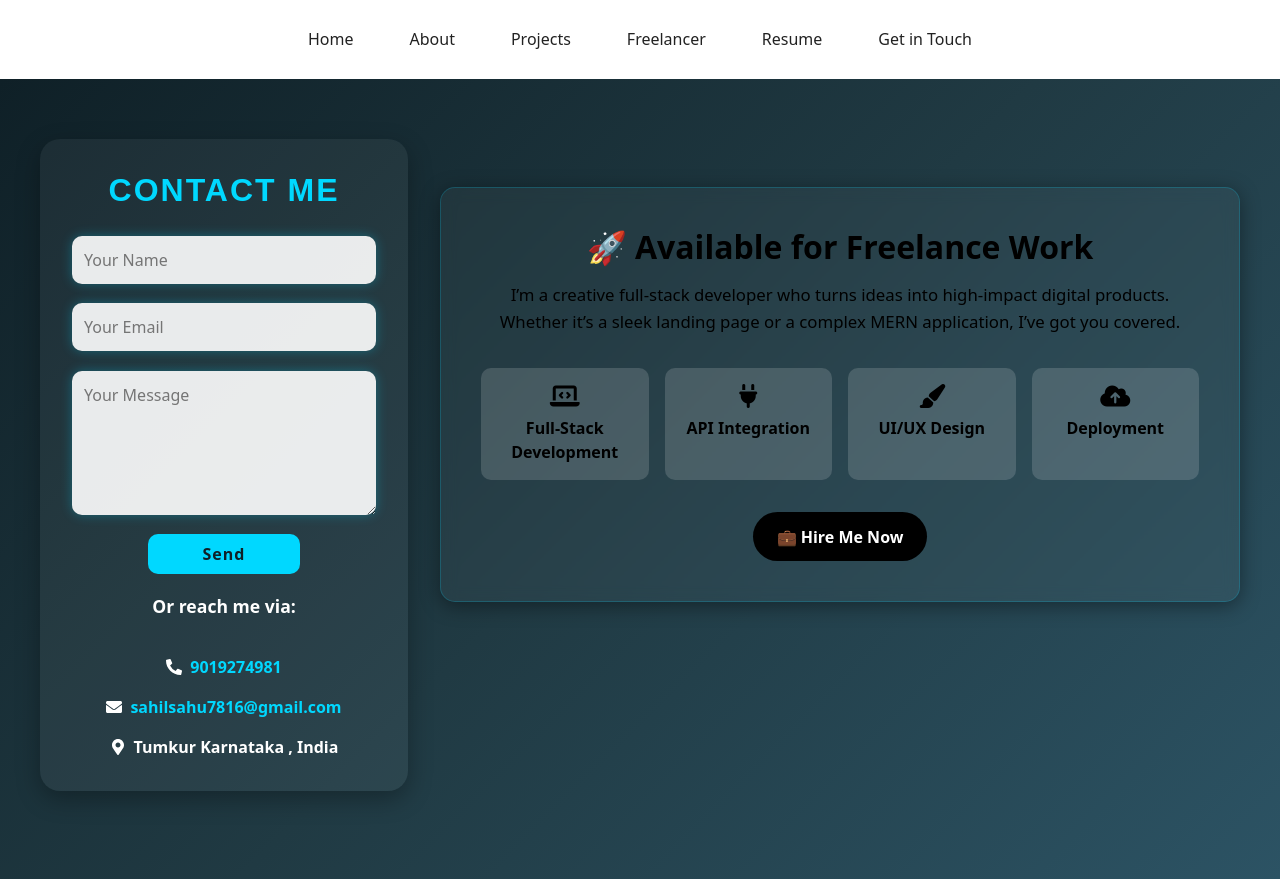
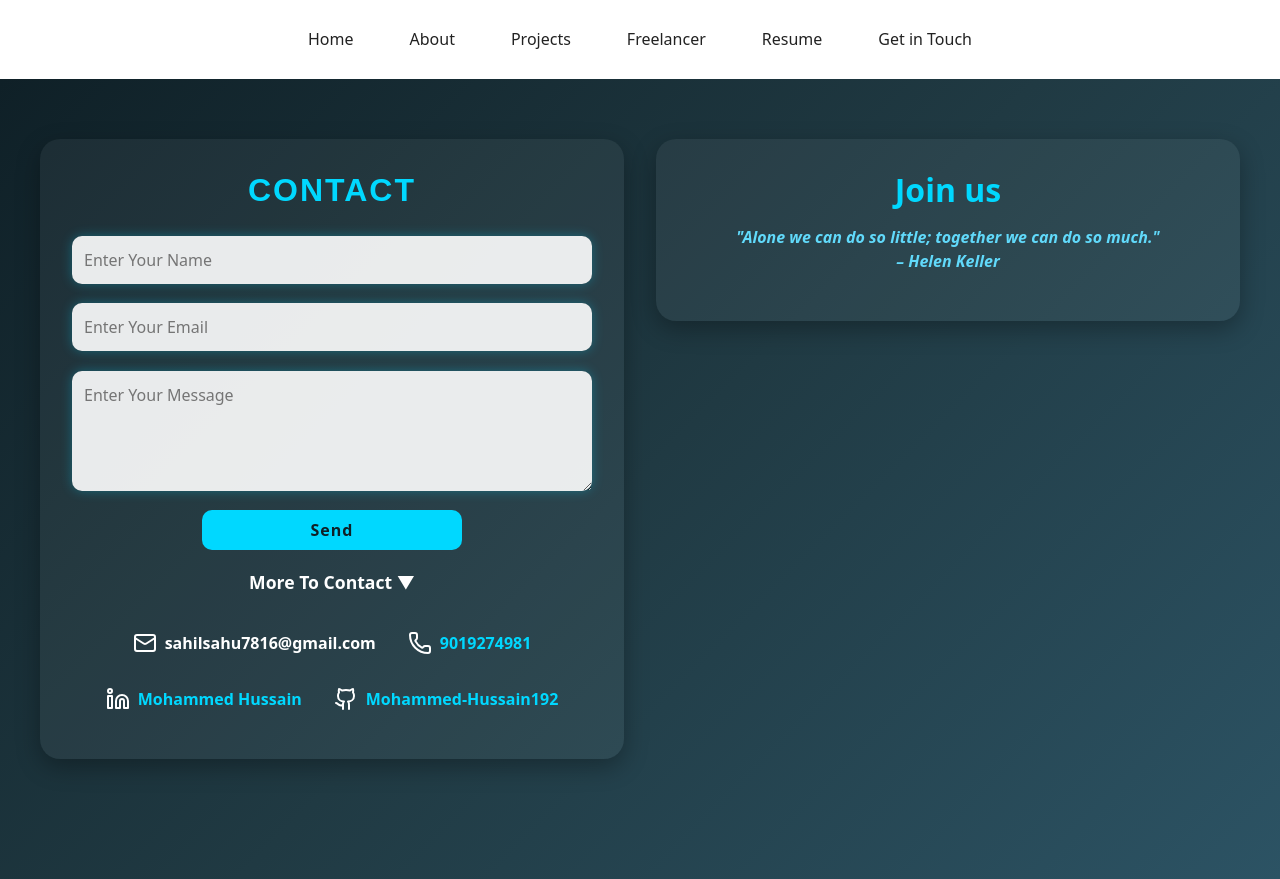
Before and after one commit to Mohammed-Hussain192/MERN-portfolio, a React (Vite) app in the folder frontend/: page /Contact in a window 1280 px wide. Built offline with nearby package versions, Linux system fonts and the light colour scheme.

Commit message:
Update Contacts.jsx

```diff
--- a/frontend/src/pages/Contacts.jsx
+++ b/frontend/src/pages/Contacts.jsx
@@ -1,75 +1,129 @@
-import React from "react";
-import { FaPhoneAlt, FaEnvelope, FaMapMarkerAlt } from "react-icons/fa";
-import "../styles/Contact.css";
-import Navbar from "../components/Navbar";
+import React from 'react';
+import Navbar from '../components/Navbar';
+import { Phone, Mail, Linkedin, Github } from "lucide-react";
+import axios from 'axios';
+import gsap from "gsap";
+import { useGSAP } from "@gsap/react";
+import { useForm } from "react-hook-form";
+import { ToastContainer, toast } from 'react-toastify';
+import 'react-toastify/dist/ReactToastify.css'; // import styles
+import '../styles/contact.css';
 
-const Contact = () => {
+gsap.registerPlugin(useGSAP);
+
+function Contacts() {
+  useGSAP(() => {
+    gsap.fromTo(".Homecont", { height: 0, opacity: 0 }, { height: "100vh", opacity: 1, duration: 1 });
+    gsap.fromTo("#input", { x: 101, opacity: 0 }, { x: 0, opacity: 1, duration: 0.5, stagger: 0.2, delay: 1 });
+    gsap.fromTo("#btn", { x: -101, opacity: 0 }, { x: 0, opacity: 1, duration: 0.5, stagger: 0.2, delay: 1 });
+    gsap.fromTo(".hee", { x: -1001, opacity: 0 }, { x: 0, opacity: 1, duration: 1.5, delay: 1 });
+  });
+
+  const { register, handleSubmit, reset, formState: { errors } } = useForm();
+
+  const onSubmit = async (data) => {
+    try {
+      const response = await axios.post("https://mern-backend-ee1e.onrender.com/addUser", data);
+      toast.success(response.data.message || "Message sent successfully!");
+      reset();
+    } catch (error) {
+      toast.error("Error adding user");
+    }
+  };
+
   return (
     <>
-    <Navbar/>
-      <div className="Homecont" id="contact">
+    <Navbar />
+      <div className="Homecont">
 
       <div className="cont">
+        <form onSubmit={handleSubmit(onSubmit)} noValidate>
+          <h2 className="co">Contact</h2>
 
-        {/* ===== FORM SECTION ===== */}
-        <form>
-          <h2 className="co">Contact Me</h2>
-          <input type="text" id="input" placeholder="Your Name" required />
-          <input type="email" id="input" placeholder="Your Email" required />
-          <textarea rows="5" placeholder="Your Message"></textarea>
-          <button id="btn" type="submit">Send</button>
+          <input
+            id="input"
+            placeholder="Enter Your Name"
+            {...register("name", { required: "Name is required" })}
+          />
+          {errors.name && <p className="error">{errors.name.message}</p>}
 
-          <p className="hee">Or reach me via:</p>
+          <input
+            type="email"
+            id="input"
+            placeholder="Enter Your Email"
+            {...register("email", {
+              required: "Email is required",
+              pattern: { value: /^\S+@\S+$/i, message: "Invalid email address" }
+            })}
+          />
+          {errors.email && <p className="error">{errors.email.message}</p>}
+
+          <textarea
+            id="input"
+            placeholder="Enter Your Message"
+            rows={4}
+            {...register("message", { required: "Message is required" })}
+          ></textarea>
+          {errors.message && <p className="error">{errors.message.message}</p>}
+
+          <input type="submit" id="btn" value="Send" />
+
+          <p className="hee">More To Contact ▼</p>
           <div className="emo">
-            <div className="do">
-              <FaPhoneAlt /> <a href="tel:+919019274981">9019274981</a>
-            </div>
-            <div className="do">
-              <FaEnvelope /> <a href="mailto:sahilsahu7816@gmail.com">sahilsahu7816@gmail.com</a>
-            </div>
-            <div className="do">
-              <FaMapMarkerAlt /> <span>Tumkur Karnataka , India</span>
-            </div>
+            <p className="do">
+              <Mail /> <span>sahilsahu7816@gmail.com</span>
+            </p>
+            <p className="do">
+              <Phone /> <a href="tel:9019274981">9019274981</a>
+            </p>
+            <p className="do">
+              <Linkedin />
+              <a
+                href="https://www.linkedin.com/in/mohammed-hussain-484026260/"
+                target="_blank"
+                rel="noopener noreferrer"
+              >
+                Mohammed Hussain
+              </a>
+            </p>
+            <p className="do">
+              <Github />
+              <a
+                href="https://github.com/Mohammed-Hussain192"
+                target="_blank"
+                rel="noopener noreferrer"
+              >
+                Mohammed-Hussain192
+              </a>
+            </p>
           </div>
         </form>
 
-        {/* ===== JOIN SECTION ===== */}
-       <div className="freelancer-card">
-  <div className="freelancer-content">
-    <h2>🚀 Available for Freelance Work</h2>
-    <p>
-      I’m a creative full-stack developer who turns ideas into high-impact digital products.
-      Whether it’s a sleek landing page or a complex MERN application, I’ve got you covered.
-    </p>
+        <div className="join">
+          <h1 className="j">Join us</h1>
+          <p className="hee">
+            "Alone we can do so little; together we can do so much." <br />
+            – Helen Keller
+          </p>
+        </div>
+      </div>
 
-    <div className="freelancer-services">
-      <div className="service-box">
-        <i className="fas fa-laptop-code"></i>
-        <span>Full-Stack Development</span>
-      </div>
-      <div className="service-box">
-        <i className="fas fa-plug"></i>
-        <span>API Integration</span>
-      </div>
-      <div className="service-box">
-        <i className="fas fa-paint-brush"></i>
-        <span>UI/UX Design</span>
-      </div>
-      <div className="service-box">
-        <i className="fas fa-cloud-upload-alt"></i>
-        <span>Deployment</span>
-      </div>
-    </div>
-
-    <a href="/contact" className="hire-me-btn">💼 Hire Me Now</a>
-  </div>
-</div>
-
-
-      </div>
+      {/* Add ToastContainer once in your app (here in this component is fine) */}
+      <ToastContainer
+        position="top-right"
+        autoClose={3000}
+        hideProgressBar={false}
+        newestOnTop={false}
+        closeOnClick
+        rtl={false}
+        pauseOnFocusLoss
+        draggable
+        pauseOnHover
+        theme="colored"
+      />
     </div>
     </>
   );
-};
+}
 
-export default Contact;
+export default Contacts;
```
